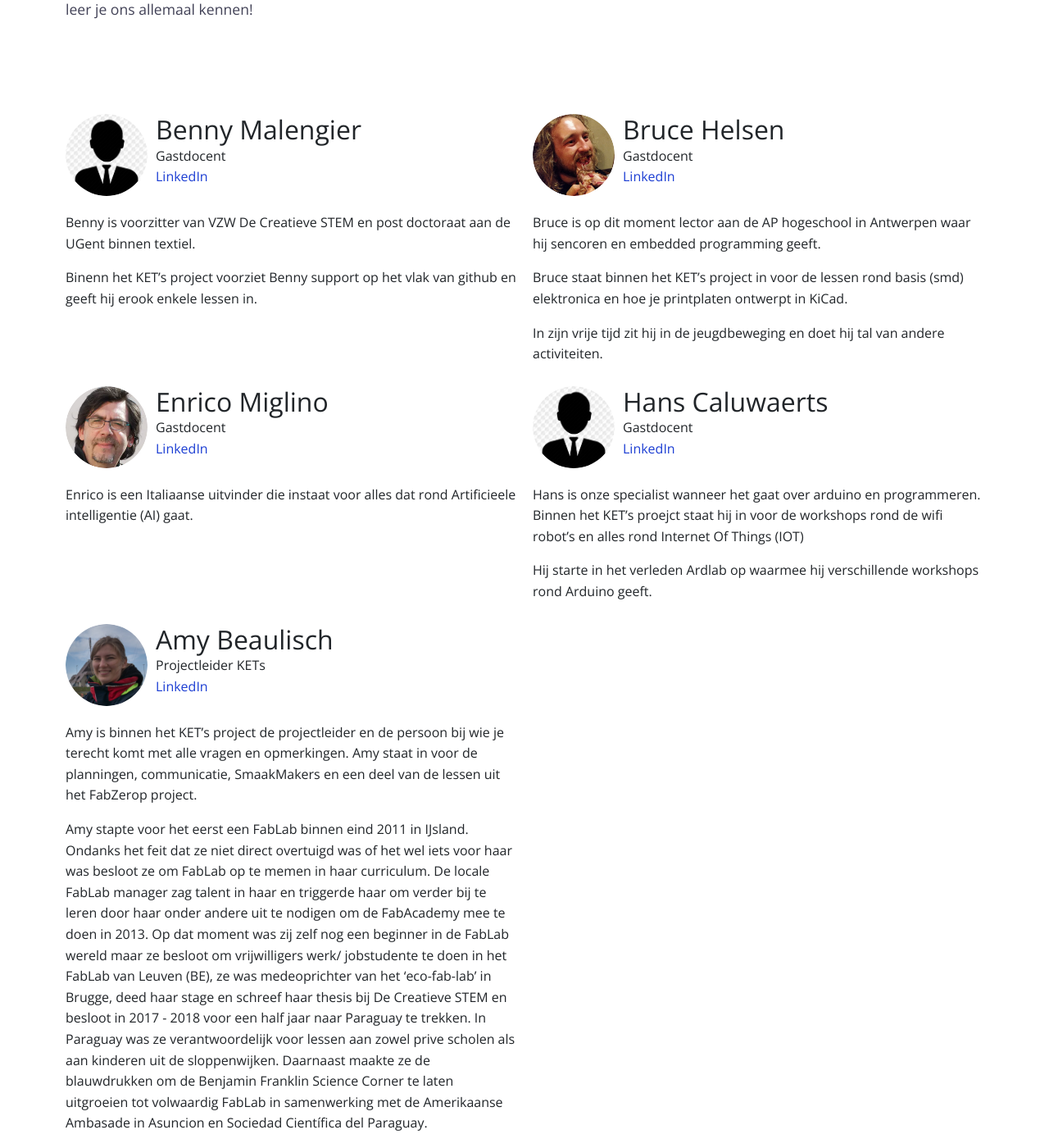
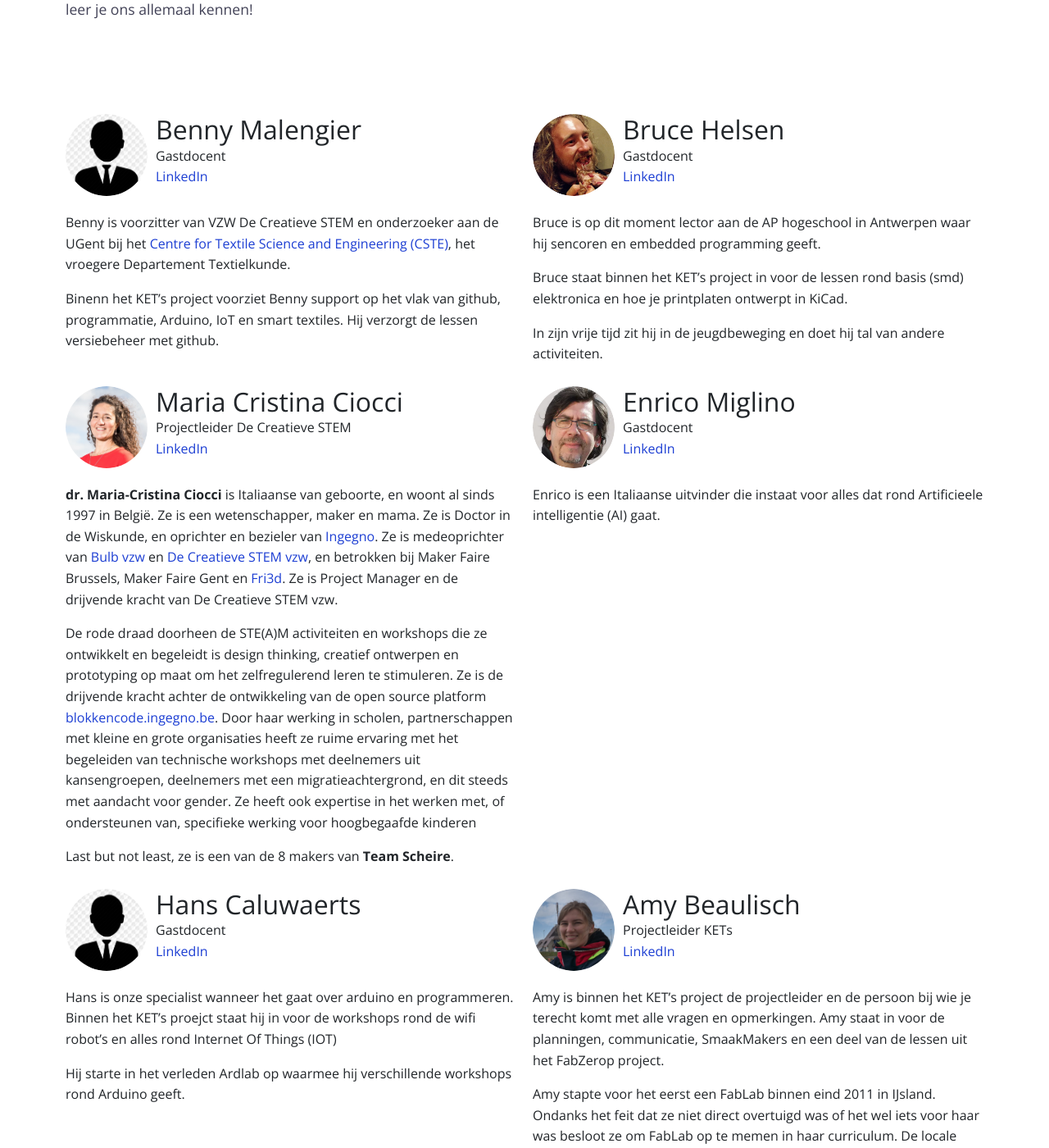
Before and after one commit to IngegnoMakerSpace/inclusievekets, a Jekyll site: the page built from team.html, in a window 1280 px wide and 1400 px high, scrolled down 4260 px. Shown: the whole window at 82% size. Built offline with Jekyll 4.4.1, drawn with Linux system fonts in a browser that asks for light colours.

Commit message:
bugfixes voor Cri

```diff
--- a/services.html
+++ b/services.html
@@ -8,7 +8,7 @@ bodyClass: page-services-list
   <div class="container">
     <div class="row">
       <div class="col-12">
-        <h1>Wat kunnen wij beteken voor jou werking?</h1>
+        <h1>Wat kunnen wij betekenen voor jou werking?</h1>
         <p>
           Dit project draagt zich natuurlijk niet alleen, en daarom hebben wij jou nodig! Ben je een middenvelds organisatie? Kom je in contact met jong volwassenen tussen de 16 en de 35 die tot een kansengroep behoren? Heb je jongeren in de werking die geschikt zouden kunnen zijn voor deze opleiding? Stuur ze dan zeker door!
         </p>
--- a/team.html
+++ b/team.html
@@ -147,7 +147,7 @@ problematieken die hun na aan het hart liggen.
           <a target="_blank" href="{{ team.linkedinurl }}">LinkedIn</a>
           {% endif %}
         </div>
-        <div class="team-content">{{ team.content }}</div>
+        <div class="team-content">{{ team.content | markdownify }}</div>
       </div>
     </div>
     {% endfor %}
```
Also changed, not shown: _team/Benny-malengier.md (+2 -2 lines), _team/Cristina.md (added, +13 -0 lines), 1 other file.
